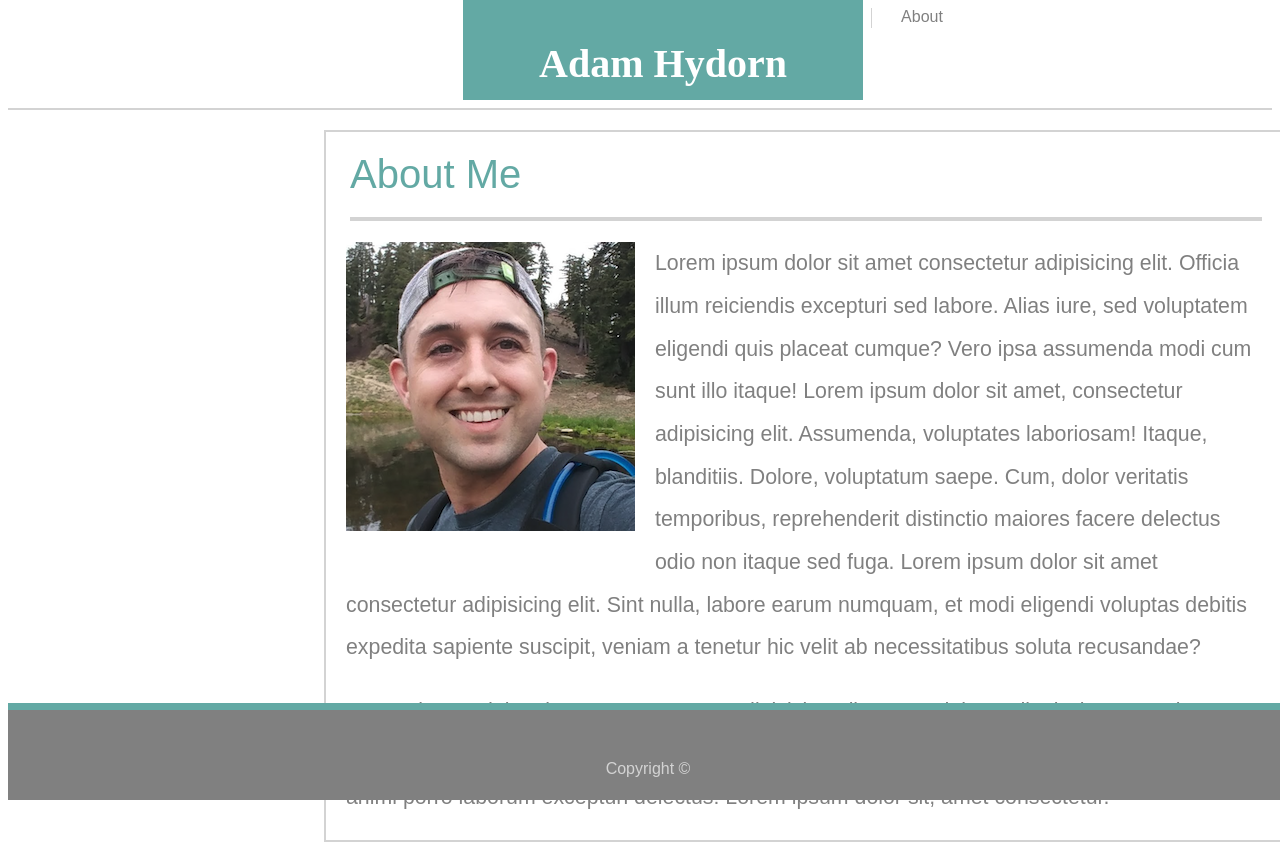
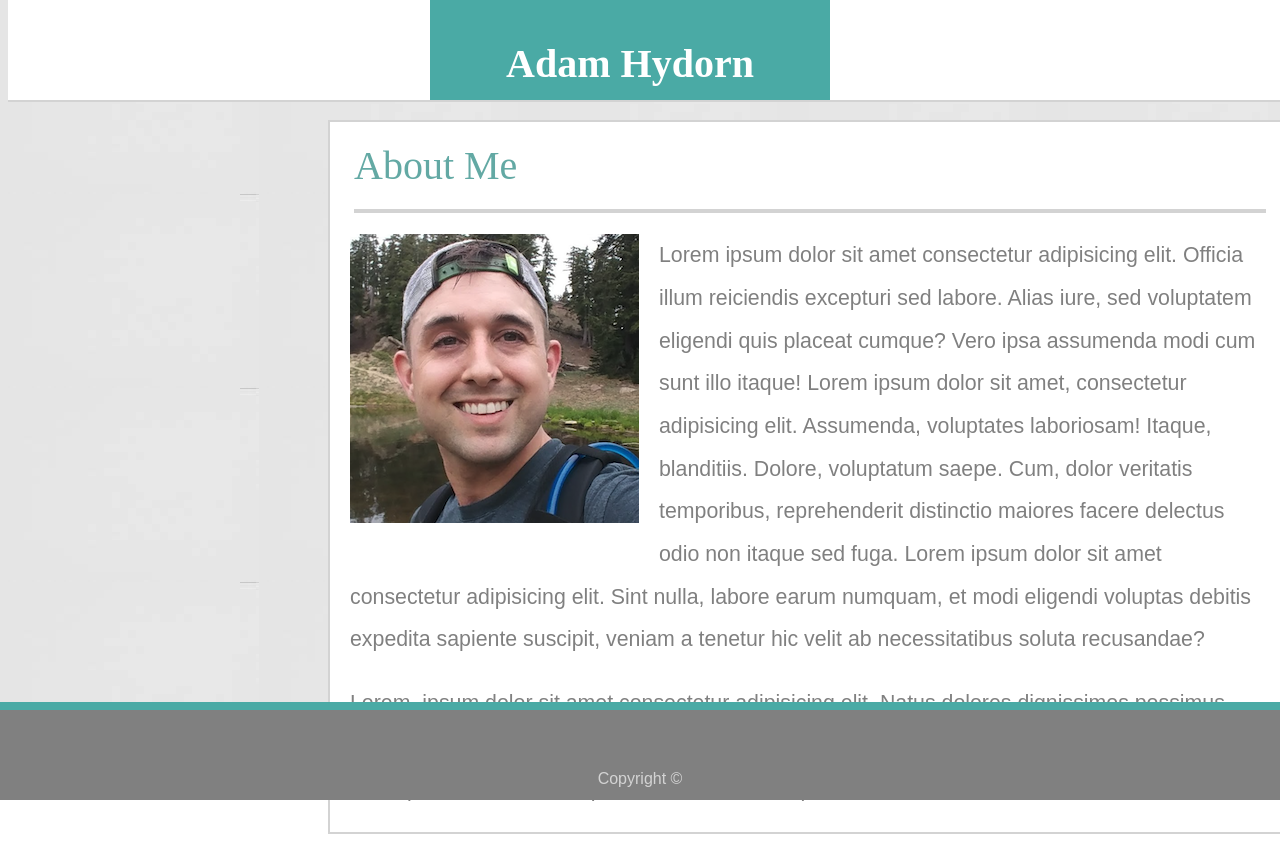
Before and after one commit to ahydorn/Basic-Portfolio, a plain HTML site: page index.html in a window 1280 px wide. After the commit the page ends 800 px from the top, so only its background shows below. Drawn offline with Linux system fonts and the light colour scheme.

```diff
--- a/assets/css/style.css
+++ b/assets/css/style.css
@@ -1,68 +1,75 @@
-#page {
-    font-family: "arial";
+/* CSS For Index */
+
+body {
+    /* background-image: url("./assets/images/wallpaper.jpg"); */
+    background-image: url("../images/wallpaper.jpg");
 }
 
 #menu-bar {
+    position: fixed;
+    top: 0px;
+    width: 100%;
     background-color: white;
     height: 100px;
     border-bottom: 2px solid lightgray;
-    font-family: "arial";
+    font-family: "font-family: 'Georgia', Times, Times New Roman, serif";
 }
 
 #about-link {
+    position: fixed;
+    top: 50px;
+    right: 470px;
     height: 20px;
     width: 100px;
     text-align: center;
-    float: right;
     color: gray;
-    font-family:
 }
 
 #portfolio-link {
+    position: fixed;
+    top: 50px;
+    right: 370px;
     height: 20px;
     width: 100px;
     text-align: center;
-    float: right;
     border-right: 1px solid lightgray;
     border-left: 1px solid lightgray;
     color: gray;
 }
 
 #contact-link {
+    position: fixed;
+    right: 270px;
+    top: 50px;
     height: 20px;
     width: 100px;
     text-align: center;
-    float: right;
     color: gray;
 }
 
-#empty-box {
-    height: 100px;
-    width: 300px;
-    float: right;
-    background-color:white;
-}
-
 #name-block {
-    position: absolute;
+    position: fixed;
+    left: 430px;
     top: 0px;
-    background-color: rgb(99, 169, 164);
+    background-color: #4aaaa5;
     height: 60px;
     width: 400px;
     padding-top: 40px;
-    margin-left: 455px;
     margin-top: 0px;
     text-align: center;
     font-size: 30pt;
-    font-family: "arial, georgia, helvetica";
+    font-family: "font-family: 'Georgia', Times, Times New Roman, serif";
     color: white;
 }
-
 #about-me {
+    position: fixed;
+    top: 100px;
     border: 2px solid lightgray;
     margin-top: 20px;
+    margin-left: 25%;
     width: 960px;
-    margin-left: 25%;
+    font-family: "font-family: 'Georgia', Times, Times New Roman, serif";
+    background-color: white;
 }
 
 #me-pic {
@@ -87,23 +94,49 @@
     width: 95%;
     font-size: 16pt;
     line-height: 2;
-    font-family: "arial";
+    font-family: 'Arial', 'Helvetica Neue', Helvetica, sans-serif;
     color: gray;
 }
 
 #footer {
-    position: absolute;
+    position: fixed;
     bottom: 0;
+    left: 0;
     width: 100%;
-    border-top: 7px solid rgb(99, 169, 164);
+    border-top: 8px solid #4aaaa5;
+    margin-top: 20px;
     background-color: gray;
     height: 70px;
     padding-bottom: 20px;
 }
 
 #copyright {
-    padding-top: 50px;
+    padding-top: 60px;
     color: lightgray;
     text-align: center;
-    font-family: "arial";
+    font-family: 'Arial', 'Helvetica Neue', Helvetica, sans-serif;
 }
+
+/* CSS For Contact Page */
+
+#message-submission {
+    height: 500px;
+    border: 5px solid black;
+}
+
+#contact-heading {
+
+}
+
+#name-box {
+
+}
+
+#email-box {
+
+}
+
+#message-box {
+    height: 40px;
+    border: 2px solid gray;
+}
--- a/index.html
+++ b/index.html
@@ -9,7 +9,8 @@
     <title>Adam Hydorn</title>
 </head>
     <body>
-        <div id="page">
+        <!-- <img src="./assets/images/wallpaper.jpg" id="wallpaper"> -->
+            <div id="page"></div>
                     <div id="empty-box"></div>
                         <div id="about-link">
                             About
@@ -48,5 +49,4 @@
                     </div>
                 </div>
         </body>
-
 </html>
```
Also changed, not shown: contact.html (+21 -0 lines). Lines whose indentation alone changed are shown as unchanged.
